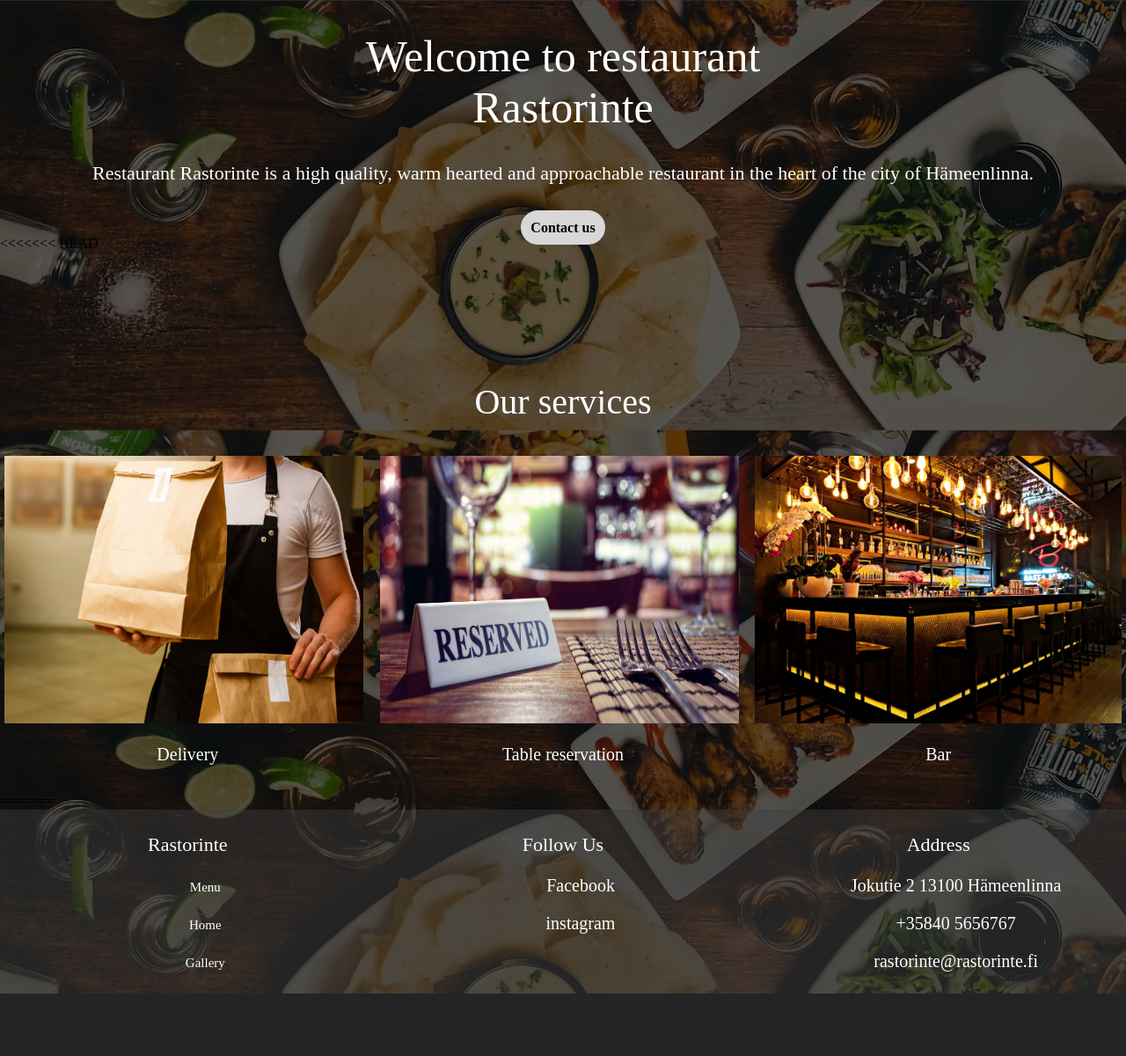
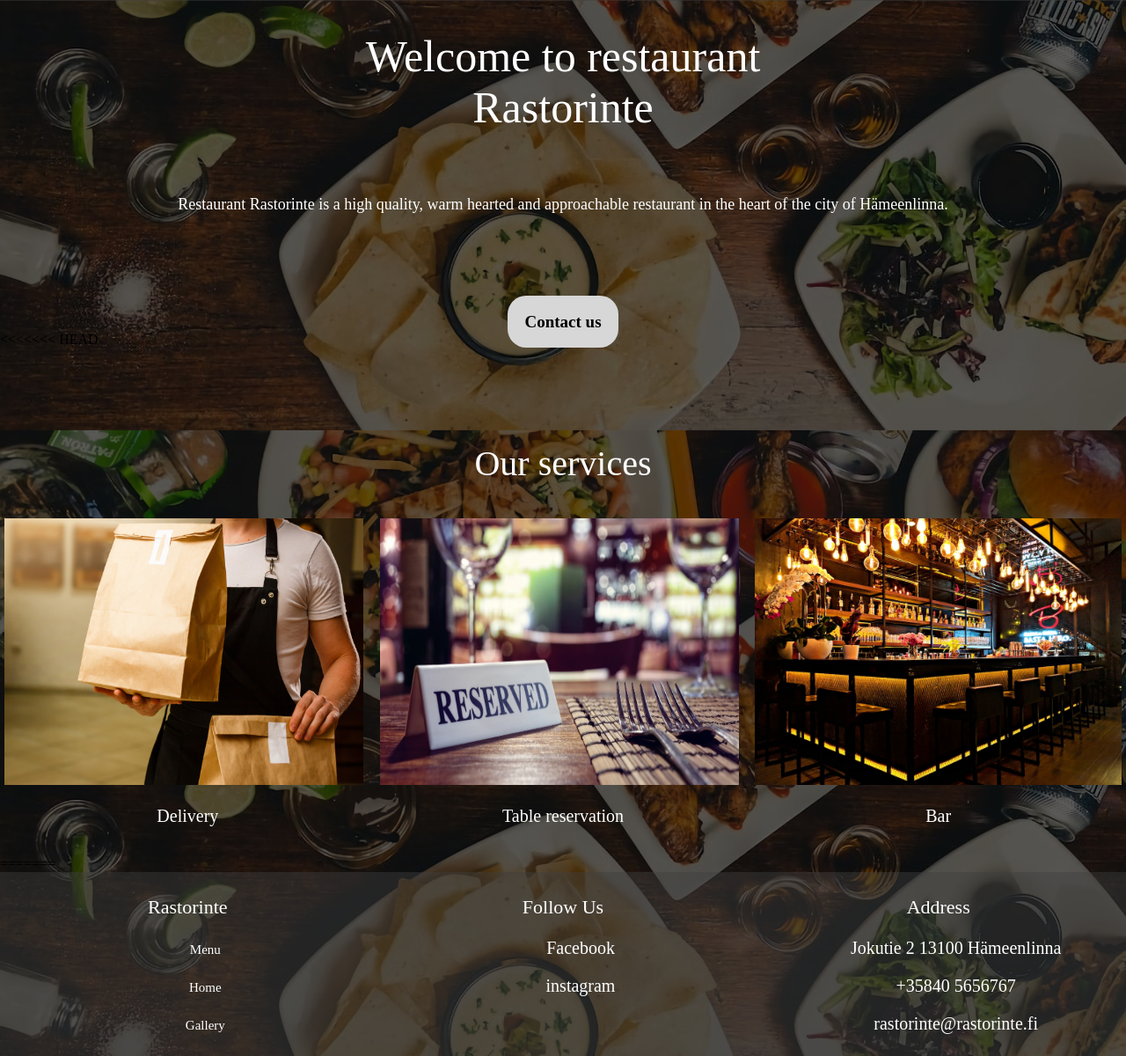
Before and after one commit to janhatanpaa/Group-14, a PHP site: page / in a window 1280 px wide. Shown: the part 365-1565 px from the top of the page at 88% size. Before the commit the page ends 1494 px from the top, so only its background shows below. Run offline with PHP 8.4, Linux system fonts and the light colour scheme.

Commit message:
Update style.css

```diff
--- a/css/style.css
+++ b/css/style.css
@@ -16,10 +16,16 @@ header {
     opacity: 100%;
 }
 
-section{
-padding-top: 3cm;
+.introduction {
+    font-family: Microsof Yi Baiti;
+    color: #FFF;
+    font-size: 18px;
+    padding-top: 1cm;
+    padding-bottom: 2cm;
 }
-
+section {
+    padding-top: 2cm;
+}
 .logo {
     margin: 0 auto;
     width: fit-content;
@@ -66,9 +72,9 @@ p {
     color: rgb(0, 0, 0);
     background-color: rgb(215, 215, 215);
     border-radius: 21px 21px 21px 21px;
-    padding: 0.7em;
+    padding: 1em;
     font-family: Microsoft Yi Baiti;
-    font-size: 16px;
+    font-size: 19px;
     font-weight: 600;
     text-decoration: none;
 }
```
